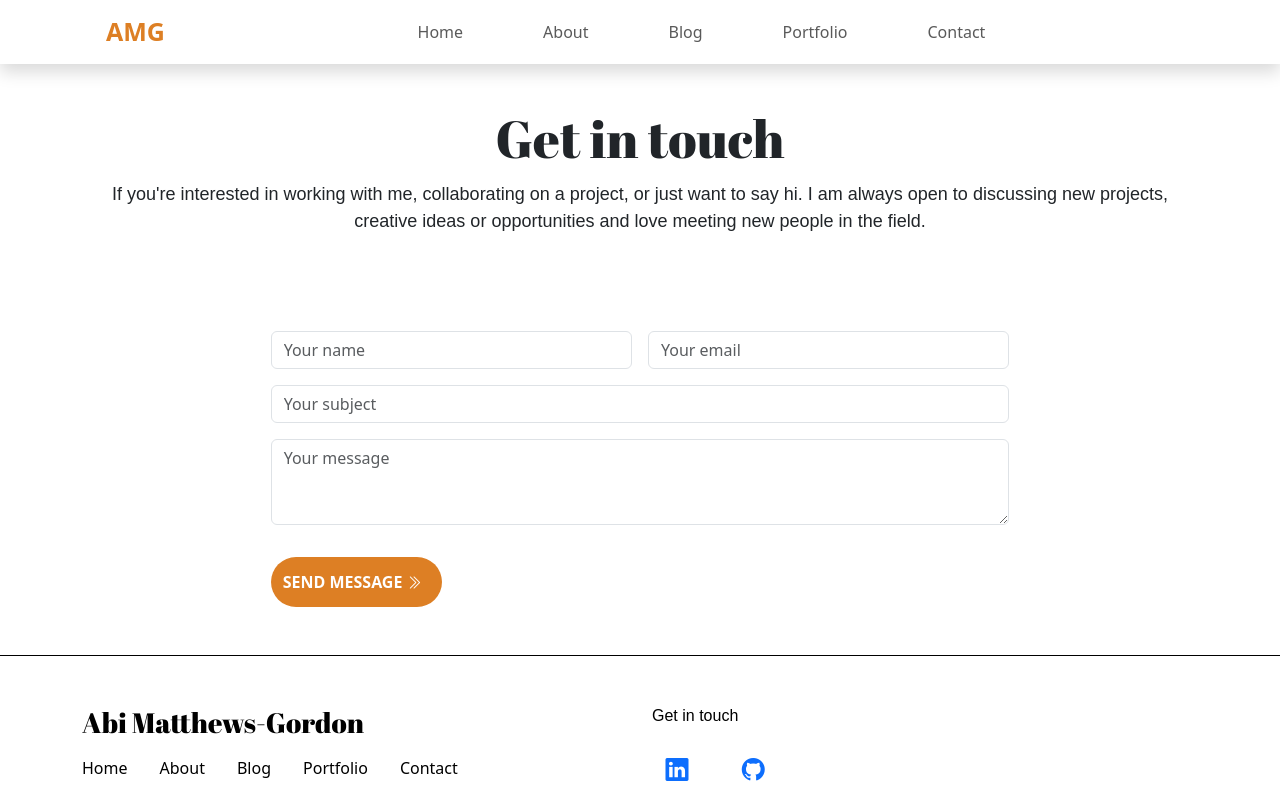
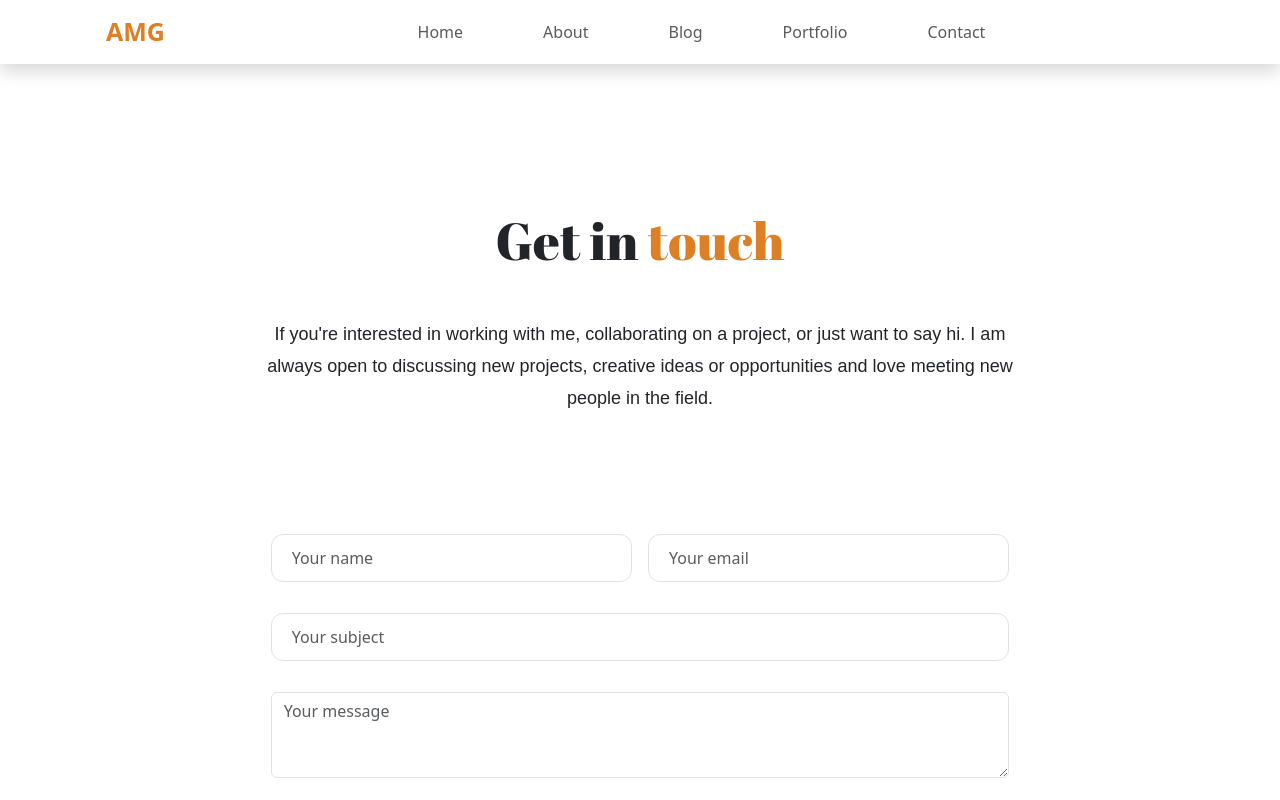
Before and after one commit to Pho3nyxX/abi-matthews-gordon-website, a website: page amg-designs/contact.html in a window 1280 px wide. Shown: the top 800 px of the page. Drawn offline with nearby package versions, Linux system fonts and the light colour scheme.

Commit message:
portfolio page updated
contact page updated

```diff
--- a/amg-designs/contact.html
+++ b/amg-designs/contact.html
@@ -53,10 +53,10 @@
     <!-- content -->
     <div class="container">
 
-        <!-- porfolio header -->
-        <div class="row mt-5 mb-5 header">
+        <!-- header -->
+        <div class="row header">
             <div class="col contact-intro">
-                <h1 class="title">Get in touch</h1>
+                <h2 class="title">Get in <span>touch</span></h2>
                 <!-- page description -->
                 <p>If you're interested in working with me, collaborating
                     on a project, or just want to say hi. I am always open
@@ -67,27 +67,27 @@
         </div>
 
         <!-- contact form -->
-        <form action="" class="row g-3 justify-content-center">
-            <div class="col-4">
-                <input type="text" class="form-control" placeholder="Your name">
+        <form action="" class="row g-3 justify-content-center contact-form">
+            <div class="col-4 form-field">
+                <input type="text" class="form-control form-input" placeholder="Your name">
             </div>
 
-            <div class="col-4">
-                <input type="text" class="form-control" placeholder="Your email">
+            <div class="col-4 form-field">
+                <input type="text" class="form-control form-input" placeholder="Your email">
             </div>
 
-            <div class="col-8 ">
-                <input type="text" class="form-control" placeholder="Your subject">
+            <div class="col-8 form-field">
+                <input type="text" class="form-control form-input" placeholder="Your subject">
             </div>
 
             <!-- message -->
-            <div class="col-8 mb-3">
-                <textarea class="form-control" placeholder="Your message" rows="3"></textarea>
+            <div class="col-8">
+                <textarea class="form-control form-message" placeholder="Your message" rows="3"></textarea>
             </div>
 
             <!-- link -->
-            <div class="col-11 offset-3">
-                <a href="#" class="send-link"> Send message <span><i class="bi bi-chevron-double-right contact-link-icon"></i></span></a>
+            <div class="col-11 offset-3 message-container">
+                <a href="#" class="send-link"> Send message</a>
             </div>
         </form>
 
@@ -99,7 +99,7 @@
 
             <div class="row">
                 <!-- nav links -->
-                <div class="col mt-5">
+                <div class="col-10 mt-5">
                     <h3 class="name"><a href="/amg-designs/index.html">Abi Matthews-Gordon</a></h3>
                     <ul class="nav">
                         <li class="nav-item">
@@ -120,10 +120,10 @@
                     </ul>
                 </div>
 
-                <div class="col mt-5">
+                <div class="col-2 mt-5">
                     <p>Get in touch</p>
-                    <a href="#" class="professional-links footer-professional-links"><i class="bi bi-linkedin"></i></a>
-                    <a href="#" class="professional-links footer-professional-links"><i class="bi bi-github prof-link-icon"></i></a>
+                    <a href="#" class="professional-links"><i class="bi bi-linkedin white"></i></a>
+                    <a href="#" class="professional-links"><i class="bi bi-github white"></i></a>
                 </div>
             </div>
             <p class="text-center copyright mt-3 pt-3 pb-3">Copyright &copy; 2024. Designed and Built by Abi Matthews-Gordon</p>
--- a/amg-designs/styles/styles.css
+++ b/amg-designs/styles/styles.css
@@ -33,6 +33,58 @@ body.full-page>.container-fluid>.row {
     height: 100%;
 }
 
+/* link */
+
+.home-page .about-link,
+.about-page .about-link{
+    padding-left: 12px;
+    padding-right: 20px;
+}
+
+
+.home-page .about-link,
+.about-page .about-link,
+.contact-page .send-link {
+    line-height: 50px;
+    display: inline-block;
+    background-color: var(--bronze-color);
+    color: #fff;
+    text-transform: uppercase;
+    font-weight: bold;
+    border-radius: 38px;
+}
+
+.contact-page .navbar,
+.about-page .navbar,
+.blog-page .navbar,
+.portfolio-page .navbar {
+    margin-bottom: 150px;
+}
+
+.about-page .about-section .certificate-section,
+.blog-description-page .blog-pagination-container,
+.contact-page .contact-form .message-container {
+    margin-bottom: 130px;
+}
+
+/********** page title *************/
+.portfolio-page .header .title,
+.blog-page .header .title,
+.contact-page .header .title {
+    margin-bottom: 17px;
+    line-height: 1;
+    font-size: 52px;
+}
+
+.blog-page .header .blog-intro p,
+.blog-description-page .author,
+.portfolio-page .header .portfolio-intro .text,
+.contact-page .header .contact-intro p  {
+    margin-bottom: 120px;
+}
+
+
+
 /* body.full-page>.container-fluid>.row>aside {
     height: 100%;
     width: 350px;
@@ -47,7 +99,6 @@ body.full-page>.container-fluid>.row {
 
 .main-nav ul li.nav-item a.nav-link {
     padding: 12px 40px;
-    /* display: block; */
     transition: color .15s ease-in-out, background-color .15s ease-in-out, border-color .15s ease-in-out;
     position: relative;
 }
@@ -79,38 +130,11 @@ body.full-page>.container-fluid>.row {
     font-size: 20px;
 }
 
-/*
-.main-nav ul li a:hover {
-    background-color: var(--bronze-color);
-    color: var(--bronze-color);
-} */
-
 .container>.name {
     color: var(--bronze-color);
     font-weight: bold;
     font-size: 25px;
 }
-
-/* .logo-round-container{
-    border-radius: 50%;
-    overflow: hidden;
-    position: relative;
-    border: 1px solid #c3bdbd;
-}
-
-.logo-round-container>img{
-    max-width: 150%;
-    max-height: 150%;
-    position: absolute;
-    top: -28%;
-}
-
-.logo-photo{
-    max-width: 40px;
-    max-height: 45px;
-    height: 100%;
-    width: 100%;
-} */
 
 /********** footer *************/
 .footer {
@@ -136,48 +160,6 @@ body.full-page>.container-fluid>.row {
     color: #000;
 }
 
-/* link */
-.home-page .about-link,
-.about-page .about-link,
-.contact-page .send-link {
-    line-height: 50px;
-    display: inline-block;
-    background-color: var(--bronze-color);
-    color: #fff;
-    text-transform: uppercase;
-    font-weight: bold;
-    border-radius: 38px;
-    padding-left: 12px;
-    padding-right: 20px;
-}
-
-/********** page title *************/
-.portfolio-page .header .title,
-.blog-page .header .title,
-.contact-page .header .title {
-    margin-bottom: 17px;
-    line-height: 1;
-    font-size: 52px;
-}
-
-.contact-page .header .title {
-    text-align: center;
-}
-
-.contact-intro p {
-    text-align: center;
-}
-
-.contact-intro p {
-    text-transform: none;
-    font-size: 18px;
-}
-
-.contact-intro p {
-    text-align: center;
-}
-
-
 /* --------------------------------- */
 /*              Typography */
 /* --------------------------------- */
@@ -196,15 +178,6 @@ h6 {
     font-family: 'Abril Fatface', serif;
     line-height: 1.3;
 }
-
-/* h1.off-red,
-h2.off-red,
-h3.off-red,
-h4.off-red,
-h5.off-red,
-h6.off-red {
-    color: var(--off-red-color);
-} */
 
 p {
     font-family: 'PT Sans', sans-serif;
@@ -288,6 +261,7 @@ p {
 /* links */
 .home-page .professional-links,
 .about-page .professional-links,
+.contact-page .professional-links,
 .blog-page .professional-links,
 .blog-description-page .professional-links,
 .portfolio-page .professional-links {
@@ -374,10 +348,6 @@ i.white {
 /* --------------------------------- */
 /*          3. ABOUT PAGE */
 /* --------------------------------- */
-.about-page .navbar {
-    margin-bottom: 150px;
-}
-
 .about-page .about-section .about .about-description h1{
     font-size: 52px;
     margin-bottom: 10px;
@@ -541,10 +511,6 @@ i.white {
 }
 
 /* certificate section */
-.about-page .about-section .certificate-section {
-    margin-bottom: 130px;
-}
-
 .about-page .about-section .certificate-section .cerificate>h3 {
     font-size: 37px;
     margin-bottom: 31px;
@@ -580,10 +546,6 @@ i.white {
 /* --------------------------------- */
 /*         4. BLOG PAGE */
 /* --------------------------------- */
-.blog-page .navbar {
-    margin-bottom: 150px;
-}
-
 .blog-container {}
 
 .blog-container.horizontal .preview,
@@ -608,19 +570,21 @@ i.white {
     color: var(--bronze-color);
 }
 
+.contact-page .header .contact-intro h2>span,
 .blog-page .header .blog-intro h2>span,
 .portfolio-page .header .portfolio-intro h2>span {
     color: var(--bronze-color);
 }
 
-.blog-page .blog-intro h2,
-.portfolio-page .portfolio-intro h2 {
+.blog-page .header .blog-intro h2,
+.contact-page .header .contact-intro h2,
+.portfolio-page .header .portfolio-intro h2 {
     margin-bottom: 52px;
 }
 
 .blog-page .header .blog-intro p {
     line-height: 1.78;
-    margin-bottom: 120px;
+    /* margin-bottom: 120px; */
     font-size: 18px;
 }
 
@@ -855,10 +819,6 @@ i.white {
 
 
 /* ********description page******** */
-.blog-description-page .blog-pagination-container{
-    margin-bottom: 130px;
-}
-
 .blog-image-container {
     height: 530px;
     background-color: #d7d2d2;
@@ -896,7 +856,7 @@ i.white {
 }
 
 .blog-description-page .author {
-    margin-bottom: 120px;
+    /* margin-bottom: 120px; */
     margin-left: 260px;
     display: flex;
 }
@@ -977,10 +937,6 @@ i.white {
 /* --------------------------------- */
 /*         5. PORTFOLIO PAGE */
 /* --------------------------------- */
-.portfolio-page .navbar {
-    margin-bottom: 150px;
-}
-
 .header .portfolio-intro {
     margin-bottom: 50px;
 }
@@ -988,10 +944,10 @@ i.white {
 .portfolio-intro p {
     font-size: 18px;
 }
-
+/*
 .portfolio-page .header .portfolio-intro .text {
     margin-bottom: 120px;
-}
+} */
 
 .portfolio-page .header .portfolio-intro p {
     line-height: 1.78;
@@ -1120,7 +1076,6 @@ i.white {
 /* --------------------------------- */
 /*         6. CONTACT PAGE */
 /* --------------------------------- */
-
 .contact-page .send-link span {
     width: 50px;
     height: 50px;
@@ -1128,8 +1083,32 @@ i.white {
     font-size: 15px;
 }
 
+.contact-page .header .title {
+    text-align: center;
+}
+
 .contact-intro p {
-    text-transform: none;
+    text-align: center;
+    margin-left: 180px;
+    margin-right: 180px;
     font-size: 18px;
-    margin-bottom: 48px;
+    line-height: 1.78;
 }
+
+.contact-page .contact-form .form-field{
+    margin-bottom: 15px;
+}
+
+.contact-page .contact-form .form-field .form-input{
+    padding: 11px 20px;
+    border-radius: 12px;
+}
+
+.contact-page .contact-form .form-message{
+    margin-bottom: 18px;
+}
+
+.contact-page .send-link{
+    padding-left: 60px;
+    padding-right: 65px;
+}
```
